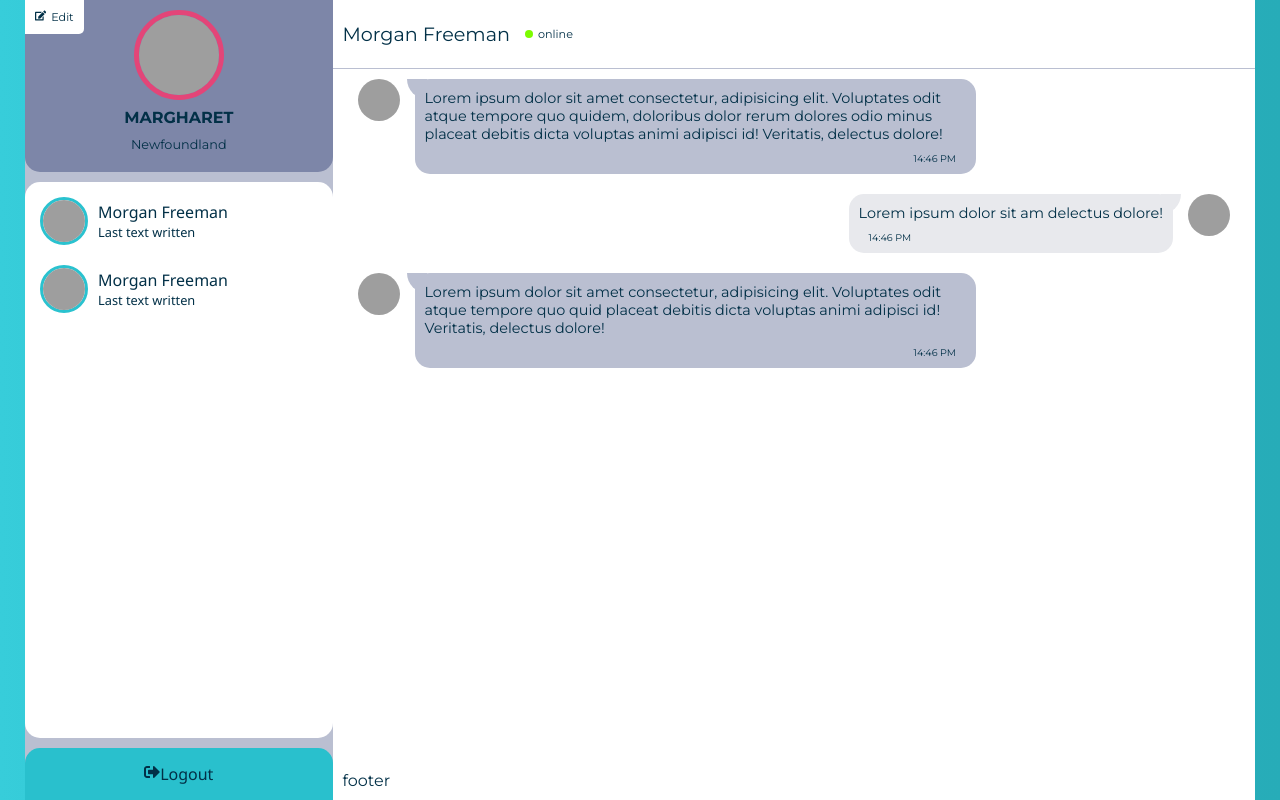
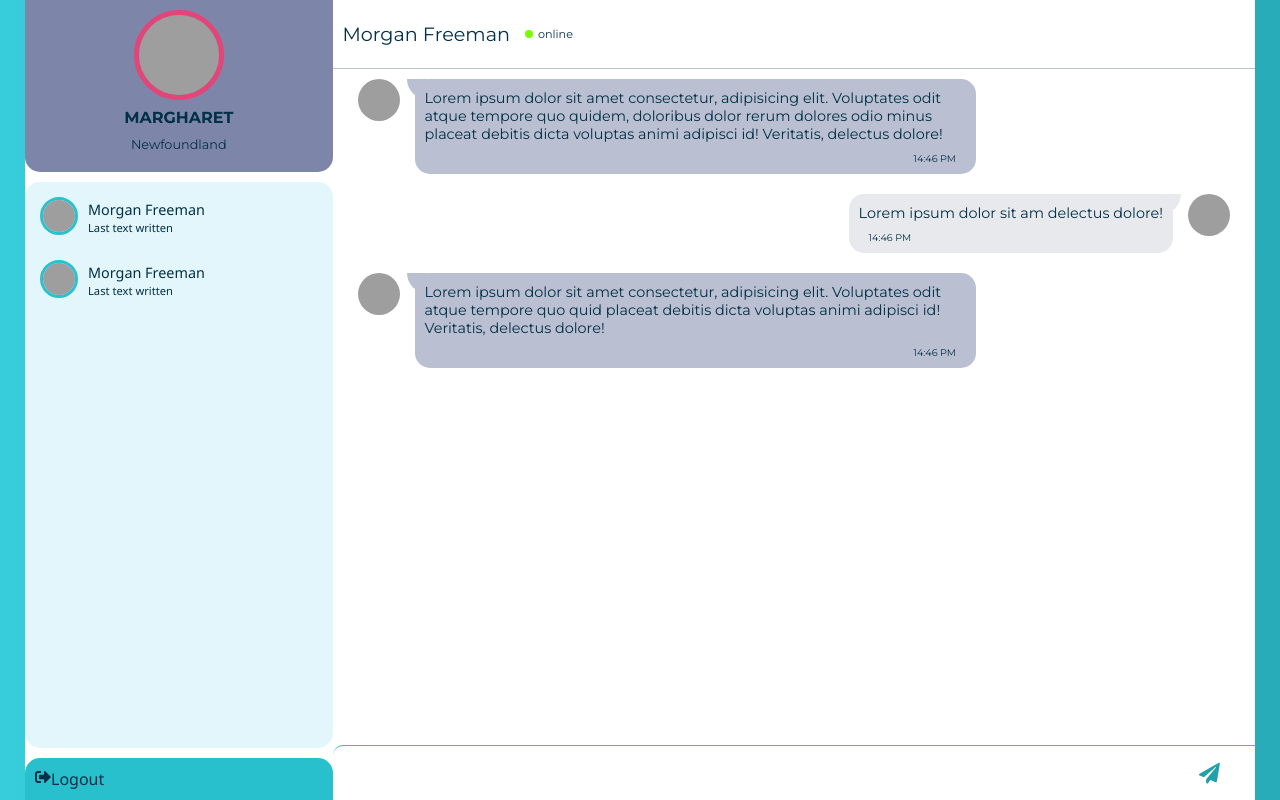
Before and after one commit to gvisis/kilo-chat-app, a React (Create React App) app: page / in a window 1280 px wide. Built offline with nearby package versions, Linux system fonts and the light colour scheme; grey boxes are pictures that could not be loaded.

Commit message:
styling updates, send

```diff
--- a/src/components/ChatApp/ChatWindow/ChatWindow.js
+++ b/src/components/ChatApp/ChatWindow/ChatWindow.js
@@ -1,4 +1,5 @@
 import React from "react";
+import {FaPaperPlane} from 'react-icons/fa';
 
 function ChatWindow() {
   return (
@@ -51,7 +52,12 @@ function ChatWindow() {
           </div>
         </div>
       </main>
-      <footer className="chat_container-send padding-10">footer</footer>
+      <footer className="chat_container-send padding-10">
+        <div className="chat_container-input">
+          <input type="text" />
+          <FaPaperPlane />
+        </div>
+      </footer>
     </section>
   );
 }
--- a/src/sass/chat-window.scss
+++ b/src/sass/chat-window.scss
@@ -121,9 +121,36 @@
         text-align: left;
       }
     }
+  }
+  .chat_container-send {
+    border-radius: 10px 0 0 0;
+    border-top: 1px solid $light-blue;
 
-    .chat_container-send {
-      background-color: lightsalmon;
+    .chat_container-input {
+      padding: 0 15px;
+      display: flex;
+      align-items: center;
+      justify-content: space-between;
+      font-size: 1.4rem;
+      input {
+          border:none;
+          border-radius: 10px;
+          outline-color: $white;
+          width: 100%;
+          height: 1.5rem;
+          font-size: 0.9rem;
+          padding: 5px 10px;
+          @include fontMontserrat;
+      }
+      svg {
+        padding: 5px 10px;
+        color: $darker-blue;
+        &:hover,
+        &:active {
+          cursor: pointer;
+          color: darken($darker-blue, 10%);
         }
       }
     }
+  }
+}
--- a/src/sass/sidebar.scss
+++ b/src/sass/sidebar.scss
@@ -1,5 +1,5 @@
 aside.convo-list {
-  background-color: $light-periwinkle;
+  background-color: $white;
   grid-column: auto / span 3;
   display: flex;
   flex-direction: column;
@@ -20,27 +20,11 @@ aside.convo-list {
   border-radius: 0 0 15px 15px;
   @include margin-bottom;
 
-
-  img {
-    width: 80px;
-    height: 80px;
-    margin-bottom: 0.5rem;
-    border-radius: 50%;
-    border: 5px solid $light-pink;
-
-  }
-  .profile-name {
-    font-weight: 600;
-    font-size: 1rem;
-    text-transform: uppercase;
-    @include margin-bottom;
-  }
-  .profile-status {
-    font-size: 0.8rem;
-    @include margin-bottom;
+  .profile-edit {
+    display: none;
   }
 
-  .profile-edit {
+  &:hover .profile-edit {
     position: absolute;
     top: 0;
     left: 0;
@@ -55,11 +39,29 @@ aside.convo-list {
       color: $blue-yonder;
     }
   }
+
+  img {
+    width: 80px;
+    height: 80px;
+    margin-bottom: 0.5rem;
+    border-radius: 50%;
+    border: 5px solid $light-pink;
+  }
+  .profile-name {
+    font-weight: 600;
+    font-size: 1rem;
+    text-transform: uppercase;
+    @include margin-bottom;
+  }
+  .profile-status {
+    font-size: 0.8rem;
+    @include margin-bottom;
+  }
 }
 .sidebar_chat {
   border-radius: 15px;
   padding: 5px;
-  background-color: $white;
+  background-color: #e3f6fc;
   height: inherit;
   @include margin-bottom;
 
@@ -69,16 +71,22 @@ aside.convo-list {
     justify-content: flex-start;
     align-items: center;
     padding: 10px;
+    margin-bottom: 5px;
 
-    &:hover {
+    &:hover,
+    &:active {
       border-radius: 15px;
       background-color: $darker-blue;
       color: $white;
       box-shadow: 0px 0px 20px #60719681;
+      cursor: pointer;
+    }
+    &:active {
+      background-color: lighten($darker-blue, 10%);
     }
     .profile-img {
-      width: 42px;
-      height: 42px;
+      width: 32px;
+      height: 32px;
       border-radius: 50%;
       border: 3px solid $maximum-blue-green;
       margin-right: 10px;
@@ -89,18 +97,18 @@ aside.convo-list {
       width: 100%;
     }
     .chat_user-name {
+      font-size: 0.9rem;
       font-weight: 500;
       margin-bottom: 10px;
-
     }
     .chat_user-message {
-      font-size: 0.8rem;
+      font-size: 0.7rem;
     }
   }
 }
 .convo_list-logout {
-  text-align: center;
+  text-align: left;
   background-color: $light-blue;
   border-radius: 15px 15px 0 0;
-  padding: 15px;
+  padding: 10px;
 }
```
Also changed, not shown: src/sass/_variables.scss (line endings or trailing spaces). Lines whose indentation alone changed are shown as unchanged.
